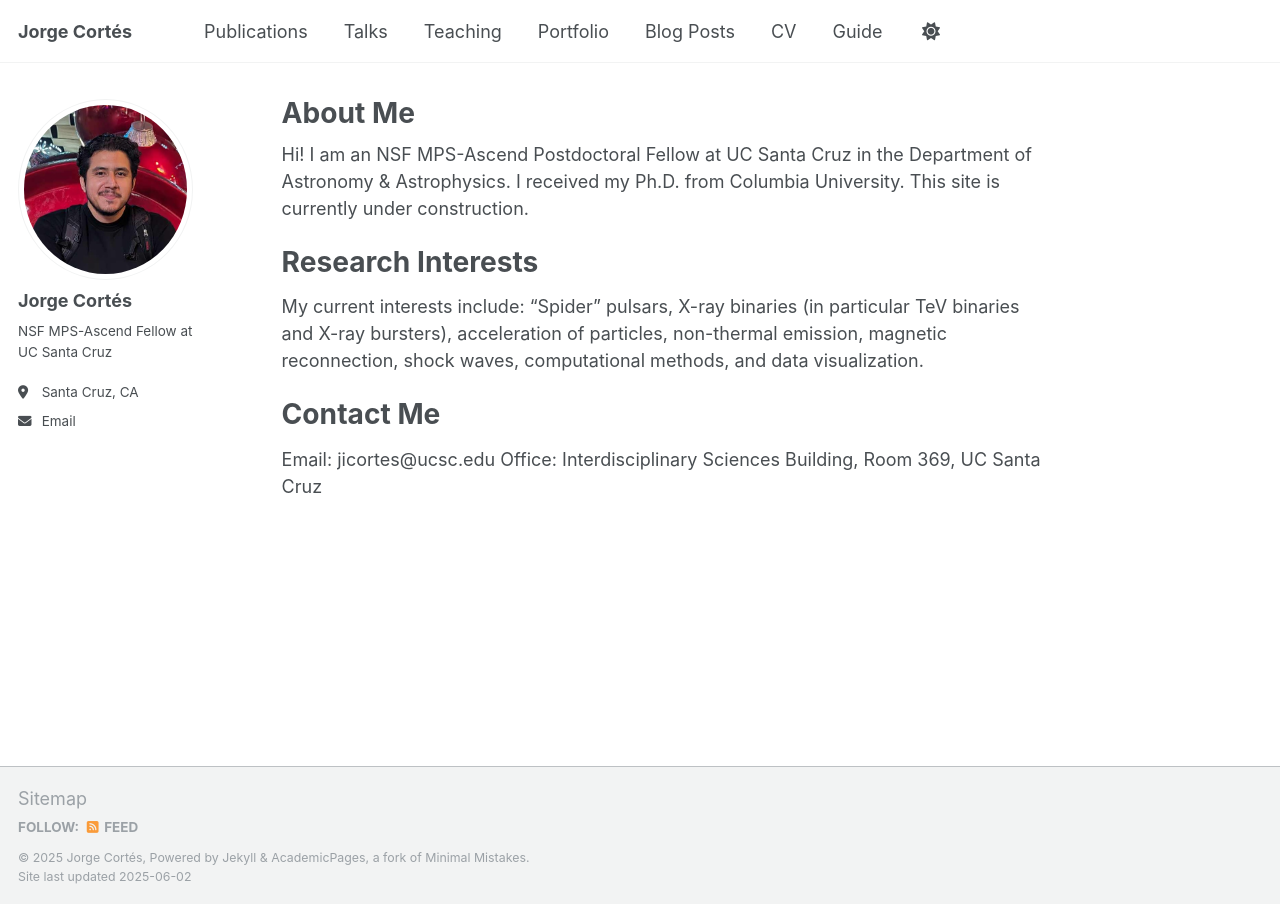
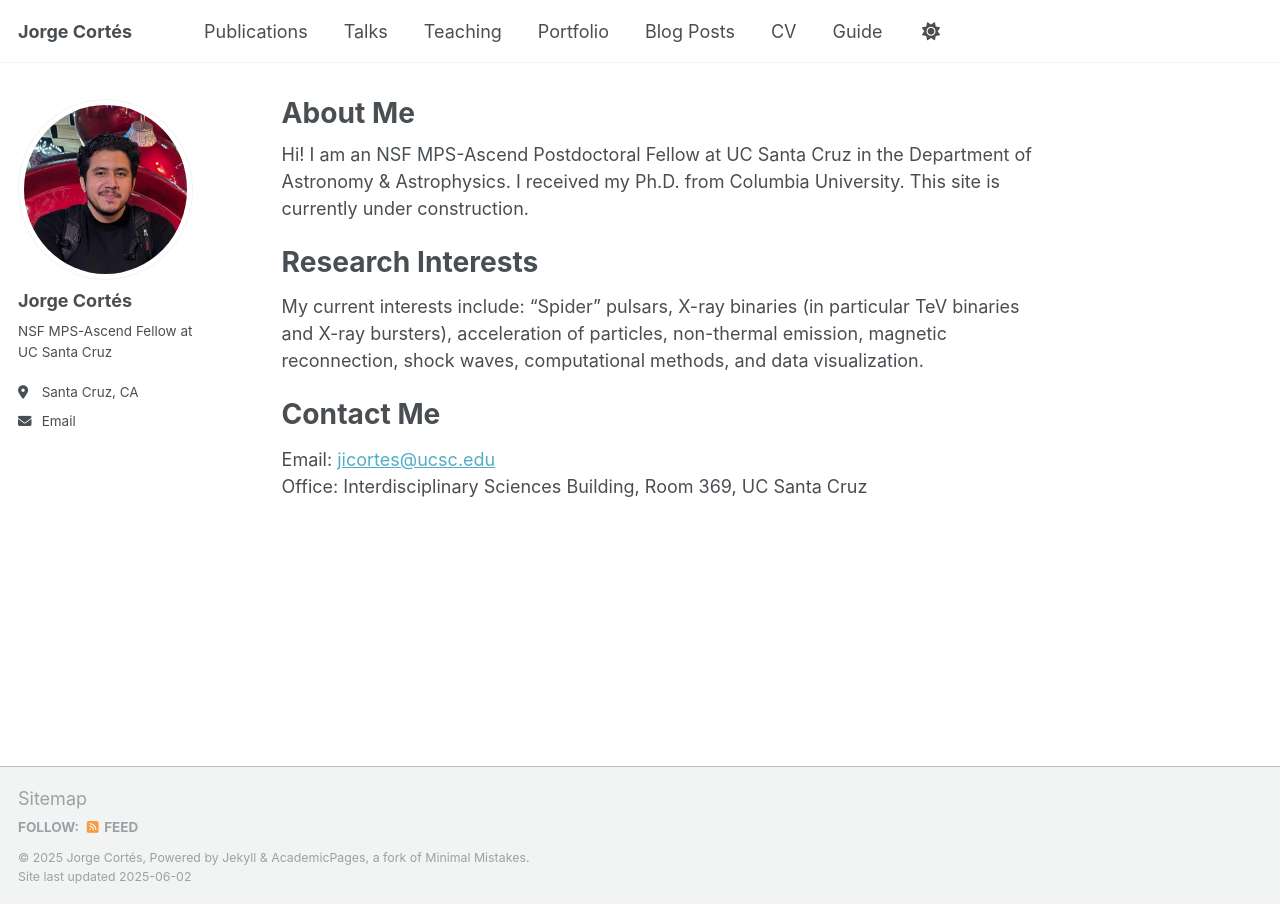
Before and after one commit to jicortes/jicortes.github.io, a Jekyll site: the page built from _pages/about.md, in a window 1280 px wide. Built offline with Jekyll 4.4.1, drawn with Linux system fonts in a browser that asks for light colours.

```diff
--- a/_pages/about.md
+++ b/_pages/about.md
@@ -15,5 +15,5 @@ My current interests include: "Spider" pulsars, X-ray binaries (in particular Te
 
 Contact Me
 ======
-Email: jicortes@ucsc.edu
+Email: [jicortes@ucsc.edu](mailto:jicortes@ucsc.edu) <br>
 Office: Interdisciplinary Sciences Building, Room 369, UC Santa Cruz
```
